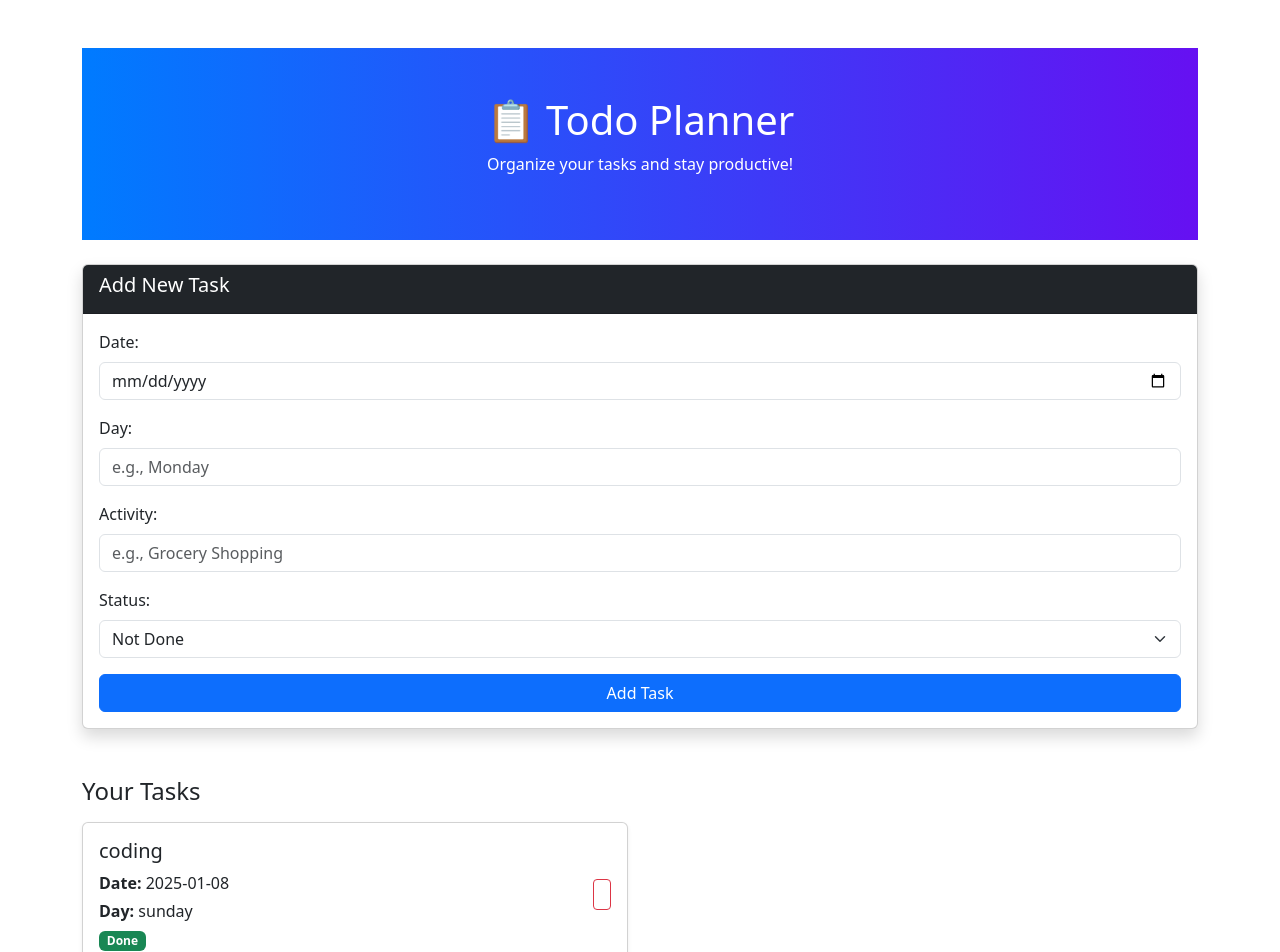
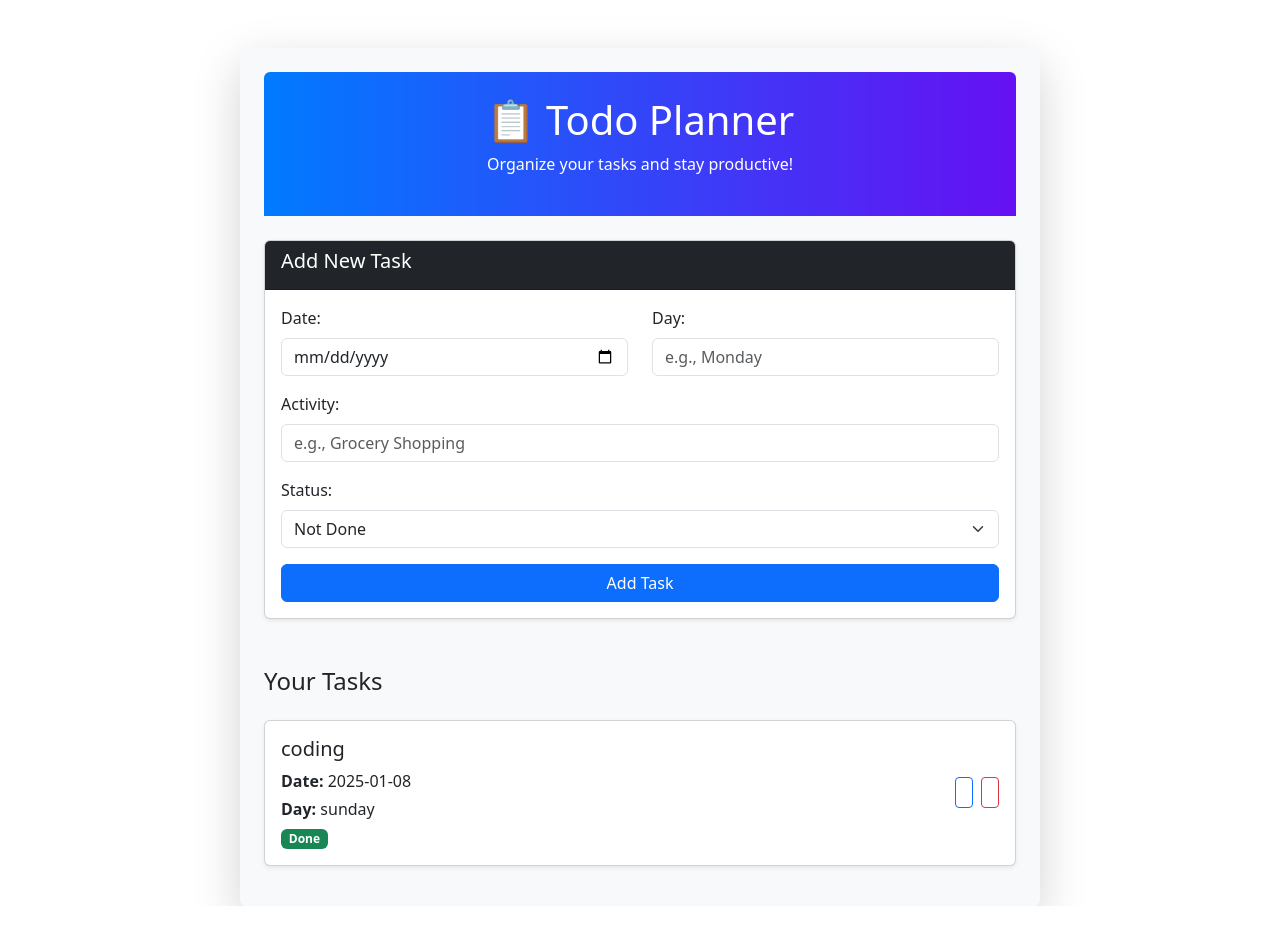
Before and after one commit to kkmanuu/daily-task-tracker, a React (Create React App) app: page / in a window 1280 px wide. Shown: the top 952 px of the page. After the commit the page ends 906 px from the top, so only its background shows below. Built offline with nearby package versions, Linux system fonts and the light colour scheme; data requests are answered from the project's data file.

Commit message:
Feat:design a  container with a clean and modern look and  add some additional styling to enhance the user experience.

```diff
--- a/src/components/Todo.js
+++ b/src/components/Todo.js
@@ -1,6 +1,6 @@
 import React, { useState, useEffect } from "react";
-import { Button, Card, Form, Badge } from "react-bootstrap";
-import { TrashFill } from "react-bootstrap-icons";
+import { Button, Card, Form, Badge, Container, Row, Col } from "react-bootstrap";
+import { TrashFill, PencilFill } from "react-bootstrap-icons";
 import axios from "axios";
 
 const Todo = () => {
@@ -53,18 +53,30 @@ const Todo = () => {
     }
   };
 
+  const handleEditTodo = async (id) => {
+    try {
+      await axios.put(`http://localhost:5000/todos/${id}`);
+      setTodos(todos.filter((todo) => todo.id !== id));
+    } catch (err) {
+      console.error("Error editing todo:", err);
+    }
+  };
+
   return (
-    <div className="container mt-5">
-      <div className="text-center py-5 text-white" style={{ background: "linear-gradient(90deg, #007bff, #6610f2)" }}>
+    <Container className="mt-5 p-4 shadow-lg rounded" style={{ backgroundColor: "#f8f9fa", maxWidth: "800px" }}>
+      <div className="text-center py-4 text-white rounded-top" style={{ background: "linear-gradient(90deg, #007bff, #6610f2)" }}>
         <h1>📋 Todo Planner</h1>
         <p>Organize your tasks and stay productive!</p>
       </div>
-      <Card className="shadow mt-4">
+
+      <Card className="mt-4 shadow-sm">
         <Card.Header className="bg-dark text-white">
           <h5>Add New Task</h5>
         </Card.Header>
         <Card.Body>
           <Form onSubmit={handleAddTodo}>
+            <Row>
+              <Col md={6}>
                 <Form.Group className="mb-3">
                   <Form.Label>Date:</Form.Label>
                   <Form.Control
@@ -73,6 +85,8 @@ const Todo = () => {
                     onChange={(e) => setDate(e.target.value)}
                   />
                 </Form.Group>
+              </Col>
+              <Col md={6}>
                 <Form.Group className="mb-3">
                   <Form.Label>Day:</Form.Label>
                   <Form.Control
@@ -82,6 +96,8 @@ const Todo = () => {
                     onChange={(e) => setDay(e.target.value)}
                   />
                 </Form.Group>
+              </Col>
+            </Row>
             <Form.Group className="mb-3">
               <Form.Label>Activity:</Form.Label>
               <Form.Control
@@ -110,15 +126,15 @@ const Todo = () => {
       </Card>
 
       <div className="mt-5">
-        <h4 className="mb-3">Your Tasks</h4>
+        <h4 className="mb-4">Your Tasks</h4>
         {todos.length > 0 ? (
-          <div className="row">
+          <Row>
             {todos.map((todo) => (
-              <div className="col-md-6 mb-4" key={todo.id}>
+              <Col md={12} key={todo.id} className="mb-3">
                 <Card className="shadow-sm">
                   <Card.Body>
-                    <div className="d-flex justify-content-between align-items-center">
-                      <div>
+                    <Row className="align-items-center">
+                      <Col md={8}>
                         <h5>{todo.activity}</h5>
                         <p className="mb-1">
                           <strong>Date:</strong> {todo.date}
@@ -129,7 +145,16 @@ const Todo = () => {
                         <Badge bg={todo.status === "Done" ? "success" : "danger"}>
                           {todo.status}
                         </Badge>
-                      </div>
+                      </Col>
+                      <Col md={4} className="text-end">
+                        <Button
+                          variant="outline-primary"
+                          size="sm"
+                          className="me-2"
+                          onClick={() => handleEditTodo(todo.id)}
+                        >
+                          <PencilFill />
+                        </Button>
                         <Button
                           variant="outline-danger"
                           size="sm"
@@ -137,17 +162,18 @@ const Todo = () => {
                         >
                           <TrashFill />
                         </Button>
-                    </div>
+                      </Col>
+                    </Row>
                   </Card.Body>
                 </Card>
-              </div>
+              </Col>
             ))}
-          </div>
+          </Row>
         ) : (
           <p className="text-muted">No tasks to display. Add some tasks to get started!</p>
         )}
       </div>
-    </div>
+    </Container>
   );
 };
 
```
Lines whose indentation alone changed are shown as unchanged.
